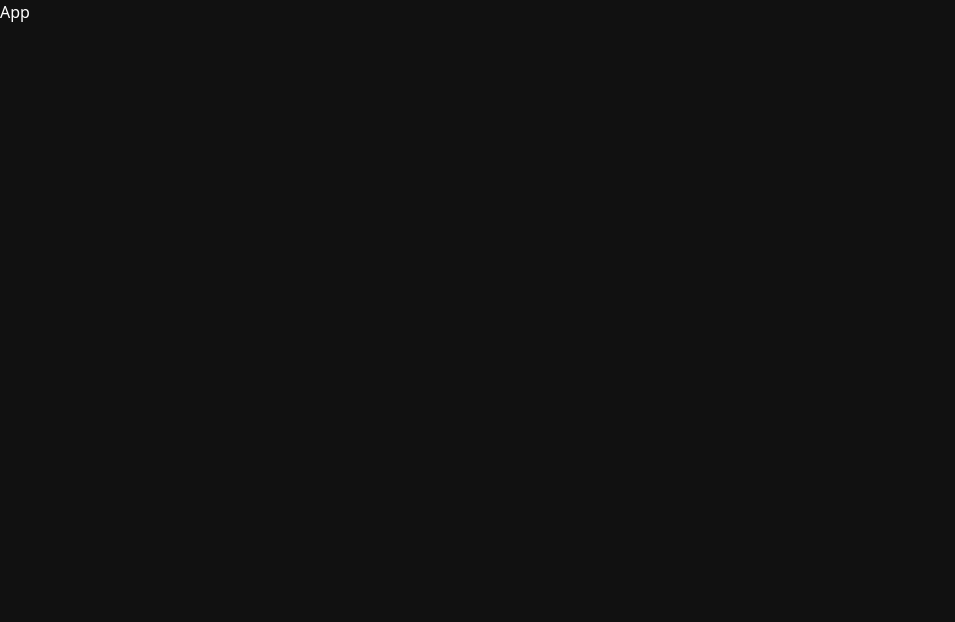
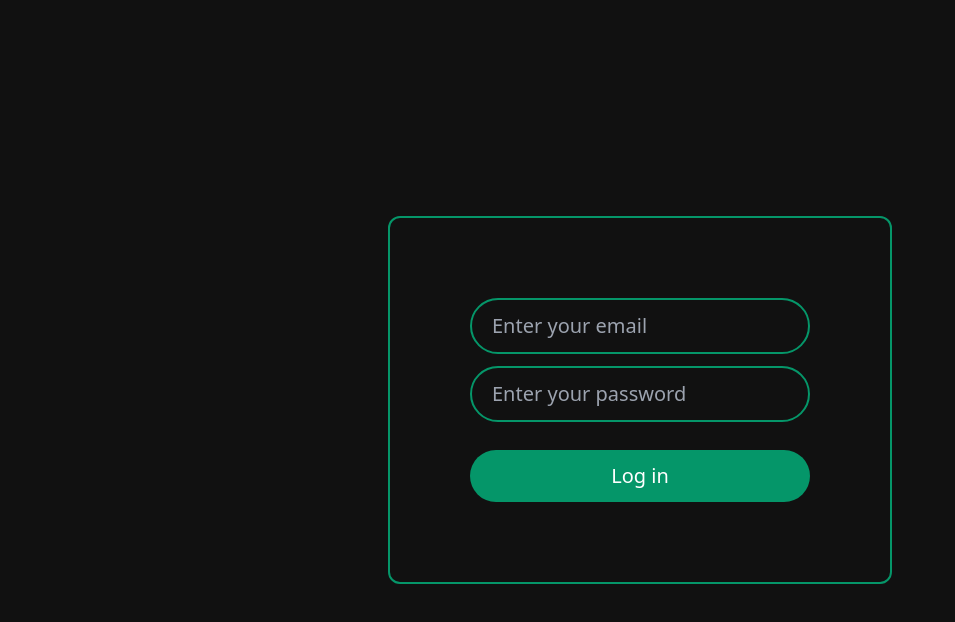
Before and after one commit to Aashi-25/Employee-Management-System, a React (Vite) app: page / in a window 1280 px wide. Shown: the top 622 px of the page, without its empty margins (0-955 px from the left). Built offline with nearby package versions, Linux system fonts and the light colour scheme.

Commit message:
login page done

```diff
--- a/src/App.jsx
+++ b/src/App.jsx
@@ -1,8 +1,11 @@
 import React from 'react'
+import Login from './components/Auth/Login';
 
 const App = () => {
   return (
-    <div>App</div>
+    <>
+    <Login/>
+    </>
   )
 }
 
--- a/src/components/Auth/Login.jsx
+++ b/src/components/Auth/Login.jsx
@@ -0,0 +1,44 @@
+import React, { useState } from 'react'
+
+const Login = () => {
+
+  const [email, setemail] = useState('');
+  const [password, setpassword] = useState('');
+
+  const submitHandler = (e) => {
+    e.preventDefault();
+    console.log("email is",email);
+    console.log("password is",password);
+
+    setemail("");
+    setpassword("");
+  }
+  return (
+    <div className='flex h-screen w-screen items-center justify-center'>
+        <div className='rounded-xl border-2 border-emerald-600 p-20'>
+            <form
+            onSubmit = {(e) => {
+              submitHandler(e)
+            }} //called 2 way binding
+            className='flex flex-col items-center justify-center'>
+                <input
+                value = {email}
+                onChange={ (e) => {
+                  // console.log(e.target.value);
+                  setemail(e.target.value);
+                }}
+                required className='outline-none bg-transparent border-2 border-emerald-600 text-xl rounded-full py-3 px-5 placeholder:text-gray-400' type='email' placeholder='Enter your email'/>
+                <input
+                value={password}
+                onChange={ (e) => {
+                  setpassword(e.target.value);
+                }}
+                required className='outline-none bg-transparent border-2 border-emerald-600 text-xl  rounded-full py-3 px-5 pt-3 mt-3 placeholder:text-gray-400' type='password' placeholder='Enter your password'/>
+                <button className='w-full mt-7 text-white outline-none bg-emerald-600 border-2 border-none text-xl rounded-full py-3 px-5 placeholder:text-white'>Log in</button>
+            </form>
+        </div>
+    </div>
+  )
+}
+
+export default Login
```
